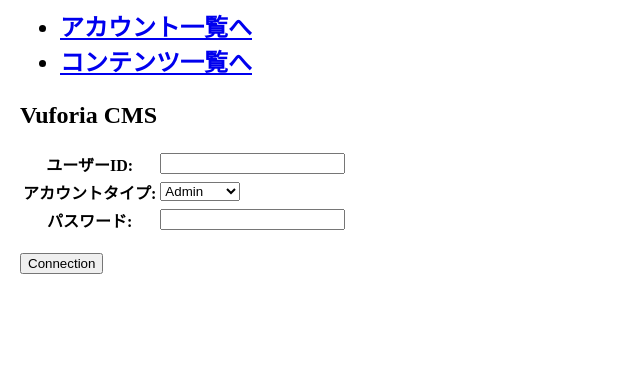
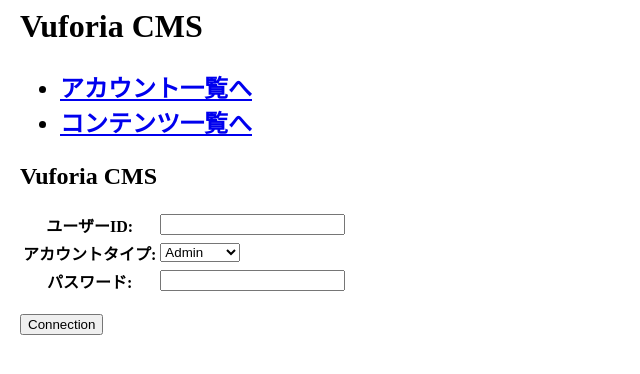
Before and after one commit to htoooth/vuforia_cms, a Django app: page / in a window 1280 px wide. Shown: the top 374 px of the page, without its empty margins (0-640 px from the left). Run offline with Django 3.2, Linux system fonts and the light colour scheme.

Commit message:
add base.htmlテンプレートに アプリケーションのタイトルを追記。

```diff
--- a/cms/templates/base.html
+++ b/cms/templates/base.html
@@ -7,6 +7,7 @@
      {% block head %}{% endblock head%}
  </head>
  <body>
+     <h1>Vuforia CMS</h1>
      <h1>
          {% block h1 %}{% endblock %}
      </h1>
```
